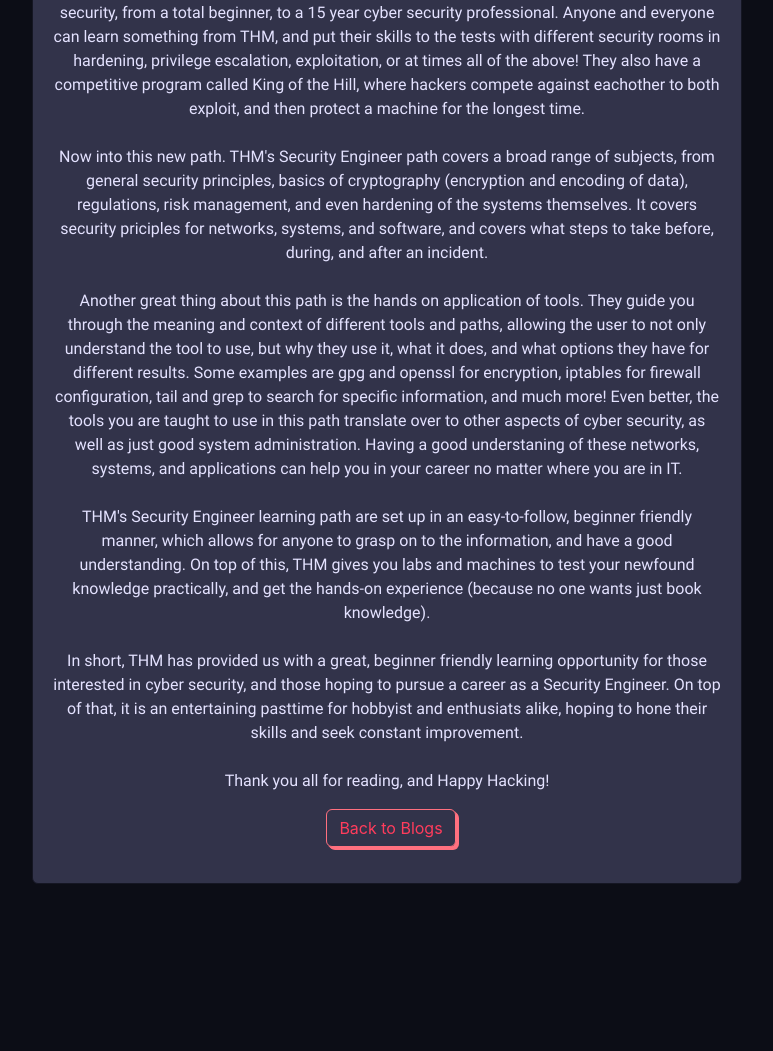
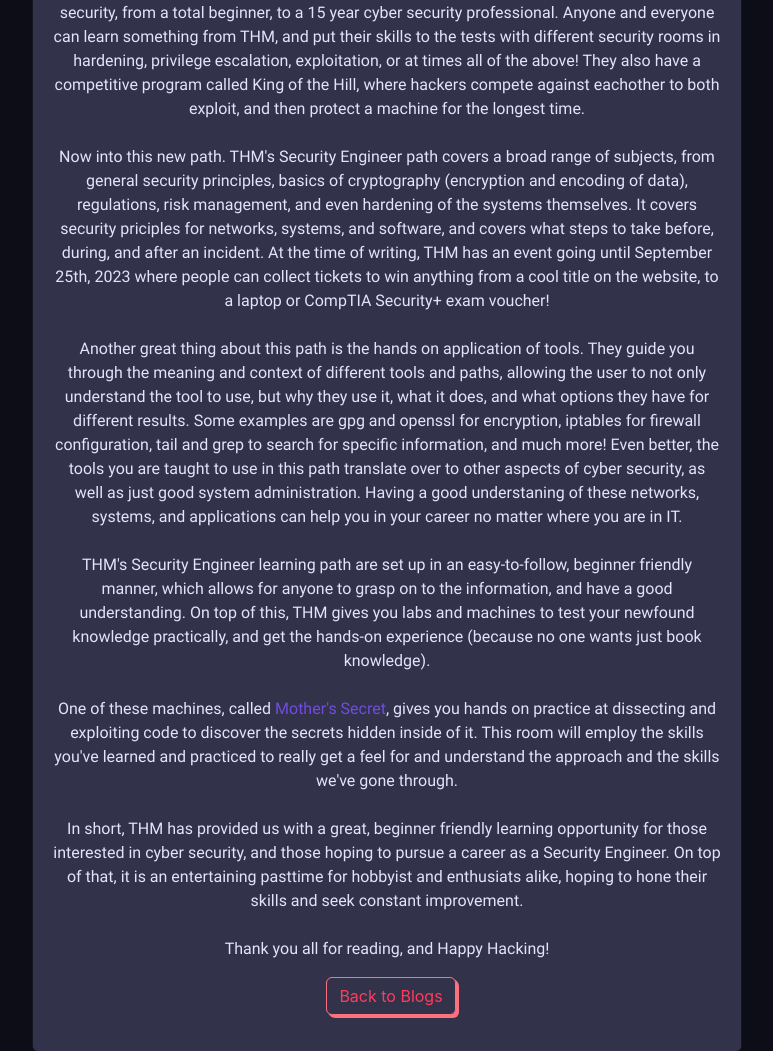
Before and after one commit to DerekHaber/web-portfolio, a plain HTML site: page blog/Sec-Eng-Path/index.html in a window 1280 px wide. Shown: the part 423-1474 px from the top of the page, without its empty margins (253-1026 px from the left). Before the commit the page ends 1355 px from the top, so only its background shows below. Drawn offline with Linux system fonts and the light colour scheme; a web font is replaced by a local one.

Commit message:
Update index.html

```diff
--- a/blog/Sec-Eng-Path/index.html
+++ b/blog/Sec-Eng-Path/index.html
@@ -39,7 +39,7 @@
                                           First off, let me dive into TryHackMe's model a little bit. From here on out, I'll refer to them as THM. THM is a learning and Capture The Flag platform for people in every level of cyber security, from a total beginner, to a 15 year cyber security professional. Anyone and everyone can learn something from THM, and put their skills to the tests with different security rooms in hardening, privilege escalation, exploitation, or at times all of the above! They also have a competitive program called King of the Hill, where hackers compete against eachother to both exploit, and then protect a machine for the longest time.
                                           <br>
                                           <br>
-                                          Now into this new path. THM's Security Engineer path covers a broad range of subjects, from general security principles, basics of cryptography (encryption and encoding of data), regulations, risk management, and even hardening of the systems themselves. It covers security priciples for networks, systems, and software, and covers what steps to take before, during, and after an incident.
+                                          Now into this new path. THM's Security Engineer path covers a broad range of subjects, from general security principles, basics of cryptography (encryption and encoding of data), regulations, risk management, and even hardening of the systems themselves. It covers security priciples for networks, systems, and software, and covers what steps to take before, during, and after an incident. At the time of writing, THM has an event going until September 25th, 2023 where people can collect tickets to win anything from a cool title on the website, to a laptop or CompTIA Security+ exam voucher!
                                           <br>
                                           <br>
 					  Another great thing about this path is the hands on application of tools. They guide you through the meaning and context of different tools and paths, allowing the user to not only understand the tool to use, but why they use it, what it does, and what options they have for different results. Some examples are gpg and openssl for encryption, iptables for firewall configuration, tail and grep to search for specific information, and much more! Even better, the tools you are taught to use in this path translate over to other aspects of cyber security, as well as just good system administration. Having a good understaning of these networks, systems, and applications can help you in your career no matter where you are in IT.
@@ -48,7 +48,11 @@
                                           THM's Security Engineer learning path are set up in an easy-to-follow, beginner friendly manner, which allows for anyone to grasp on to the information, and have a good understanding. On top of this, THM gives you labs and machines to test your newfound knowledge practically, and get the hands-on experience (because no one wants just book knowledge).
                                           <br>
                                           <br>
-                                          In short, THM has provided us with a great, beginner friendly learning opportunity for those interested in cyber security, and those hoping to pursue a career as a Security Engineer. On top of that, it is an entertaining pasttime for hobbyist and enthusiats alike, hoping to hone their skills and seek constant improvement.
+                                          One of these machines, called <a href='https://tryhackme.com/room/codeanalysis'>Mother's Secret</a>, gives you hands on practice at dissecting and exploiting code to discover the secrets hidden inside of it. This room will employ the skills you've learned and practiced to really get a feel for and understand the approach and the skills we've gone through.
+						<br>
+                                          <br>
+
+						In short, THM has provided us with a great, beginner friendly learning opportunity for those interested in cyber security, and those hoping to pursue a career as a Security Engineer. On top of that, it is an entertaining pasttime for hobbyist and enthusiats alike, hoping to hone their skills and seek constant improvement.
                                           <br>
                                           <br>
                                           Thank you all for reading, and Happy Hacking!
```
